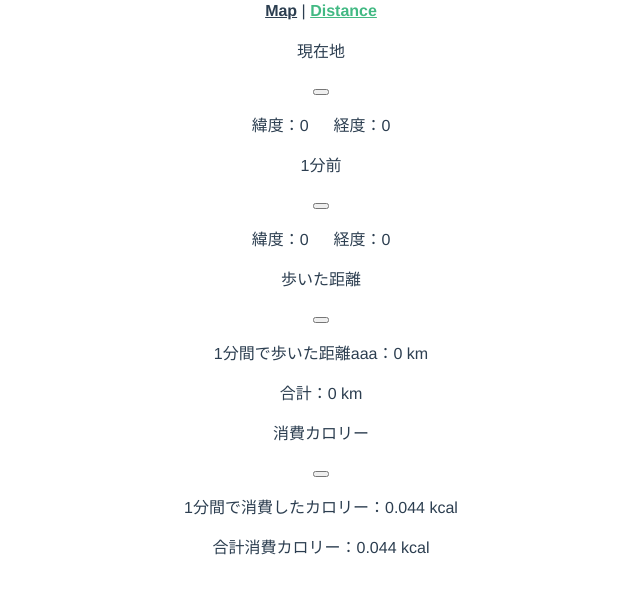
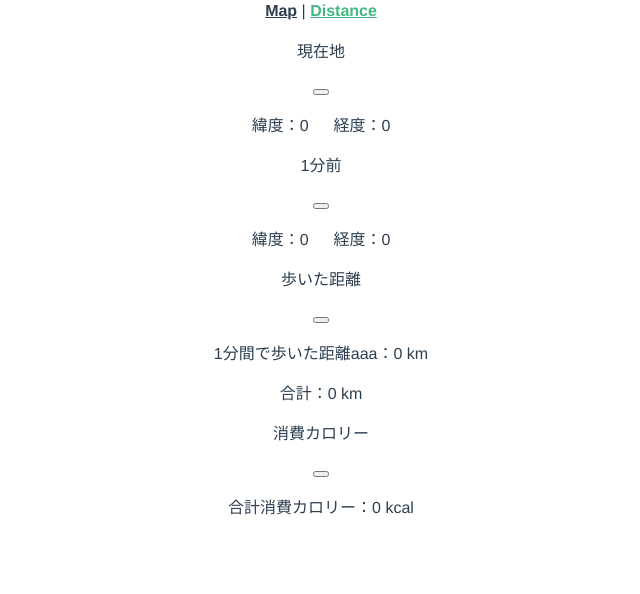
Before and after one commit to taichi7/vue-osmapapp, a Vue app: page /#/about in a window 1280 px wide. Shown: the top 594 px of the page, without its empty margins (319-959 px from the left). Built offline with nearby package versions, Linux system fonts and the light colour scheme; no server answers.

Commit message:
Update About.vue

```diff
--- a/src/views/About.vue
+++ b/src/views/About.vue
@@ -39,8 +39,7 @@
             <button class="delete" aria-label="delete"></button>
           </div>
           <div class="message-body">
-            <p>1分間で消費したカロリー：{{3*50*0.01665*0.01665*1.05 | round}} kcal</p>
-            <p>合計消費カロリー：{{3*50*0.01665*0.01665*1.05 | round}} kcal</p>
+            <p>合計消費カロリー：{{cal | round}} kcal</p>
           </div>
         </article>
       </div>
@@ -65,6 +64,8 @@ export default {
 
       d: 0,
       length: 0,
+
+      cal: 0,
     }
   },
   mounted() {
@@ -84,6 +85,7 @@ export default {
           setInterval(function () {
             console.log('hi');
             calcDistance();
+            this.cal = this.cal+3*50*0.01665*1.05;
           }, 5000);
           function calcDistance(){
             navigator.geolocation.getCurrentPosition(
```
